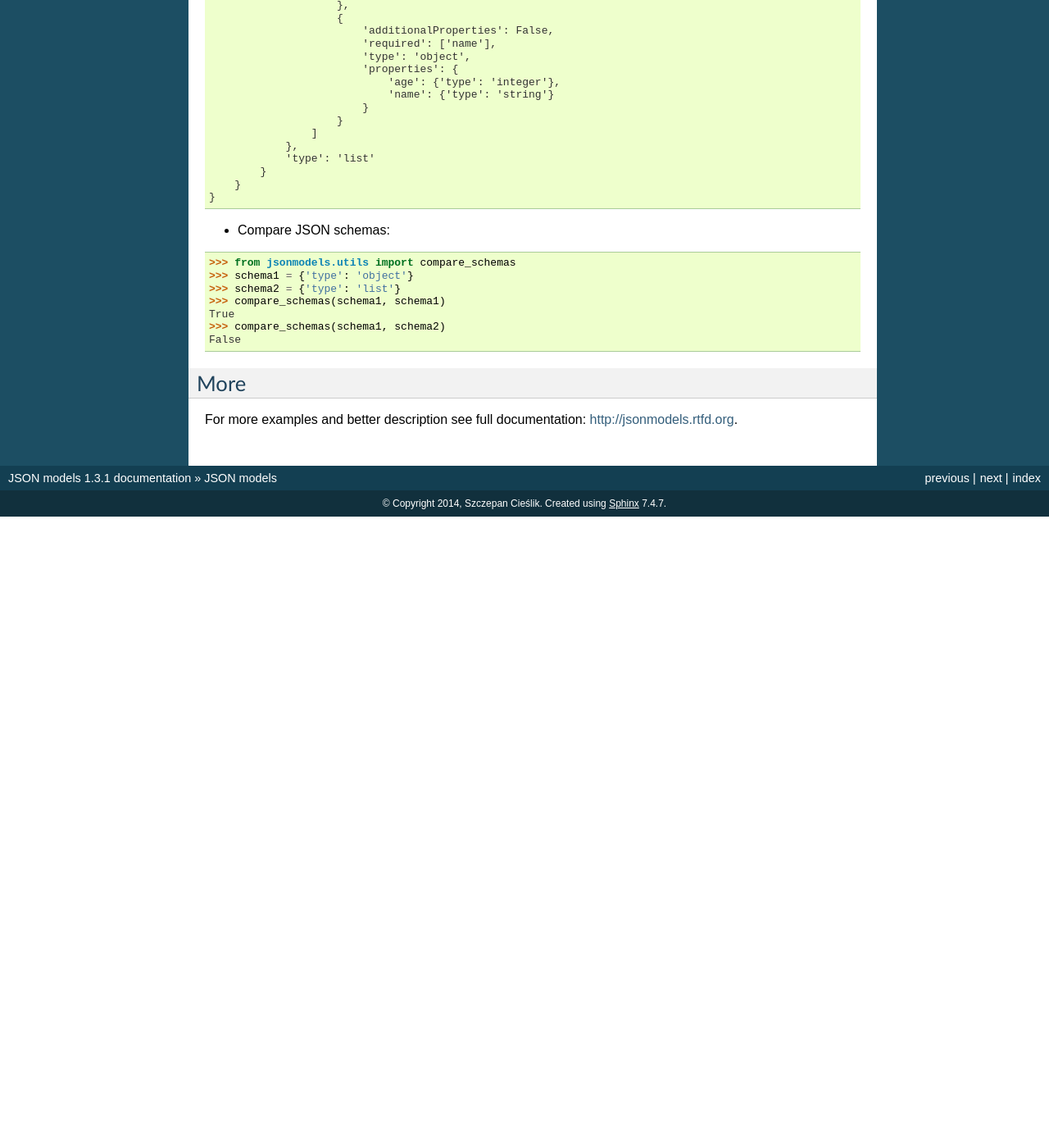
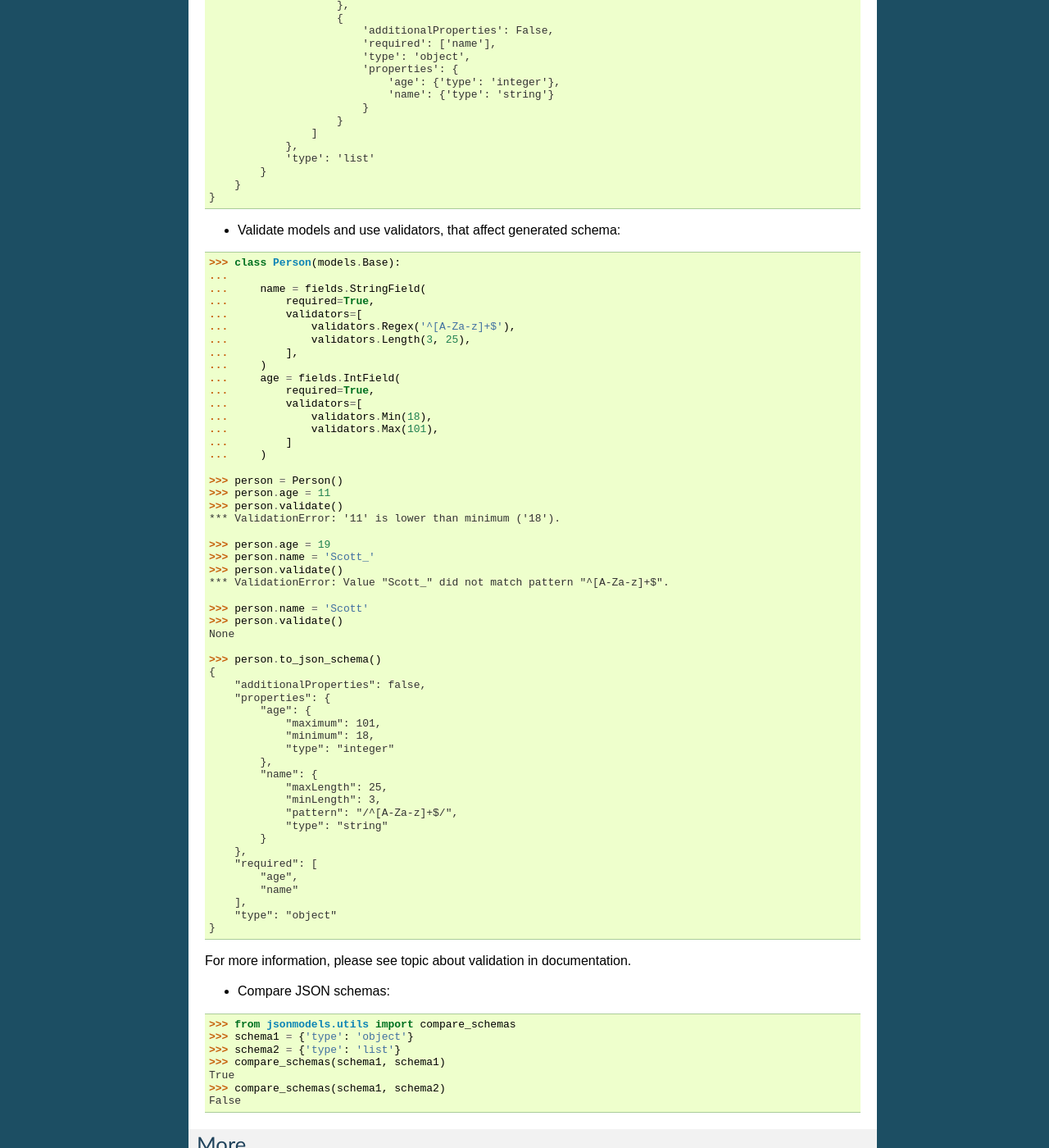
Before and after one commit to jazzband/jsonmodels, a Sphinx documentation site: the page built from docs/readme.rst, in a window 1280 px wide and 1400 px high, scrolled down 2072 px. Shown: the whole window at 82% size. Built offline with Sphinx 7.4.7, drawn with Linux system fonts in a browser that asks for light colours; before the commit the page ends 2702 px from its top, so only the background shows below that.

Commit message:
Improved docs (closes #38).

```diff
--- a/README.rst
+++ b/README.rst
@@ -157,6 +157,66 @@
         }
     }
 
+* Validate models and use validators, that affect generated schema:
+
+.. code-block:: python
+
+    >>> class Person(models.Base):
+    ...
+    ...     name = fields.StringField(
+    ...         required=True,
+    ...         validators=[
+    ...             validators.Regex('^[A-Za-z]+$'),
+    ...             validators.Length(3, 25),
+    ...         ],
+    ...     )
+    ...     age = fields.IntField(
+    ...         required=True,
+    ...         validators=[
+    ...             validators.Min(18),
+    ...             validators.Max(101),
+    ...         ]
+    ...     )
+
+    >>> person = Person()
+    >>> person.age = 11
+    >>> person.validate()
+    *** ValidationError: '11' is lower than minimum ('18').
+
+    >>> person.age = 19
+    >>> person.name = 'Scott_'
+    >>> person.validate()
+    *** ValidationError: Value "Scott_" did not match pattern "^[A-Za-z]+$".
+
+    >>> person.name = 'Scott'
+    >>> person.validate()
+    None
+
+    >>> person.to_json_schema()
+    {
+        "additionalProperties": false,
+        "properties": {
+            "age": {
+                "maximum": 101,
+                "minimum": 18,
+                "type": "integer"
+            },
+            "name": {
+                "maxLength": 25,
+                "minLength": 3,
+                "pattern": "/^[A-Za-z]+$/",
+                "type": "string"
+            }
+        },
+        "required": [
+            "age",
+            "name"
+        ],
+        "type": "object"
+    }
+
+For more information, please see topic about validation in documentation.
+
 * Compare JSON schemas:
 
 .. code-block:: python
--- a/docs/api.rst
+++ b/docs/api.rst
@@ -8,4 +8,5 @@
     api/models
     api/fields
     api/parsers
+    api/validators
     api/error
--- /dev/null
+++ b/docs/api/validators.rst
@@ -0,0 +1,5 @@
+`validators`
+============
+
+.. automodule:: jsonmodels.validators
+    :members:
```
Also changed, not shown: docs/usage.rst (+30 -3 lines).
